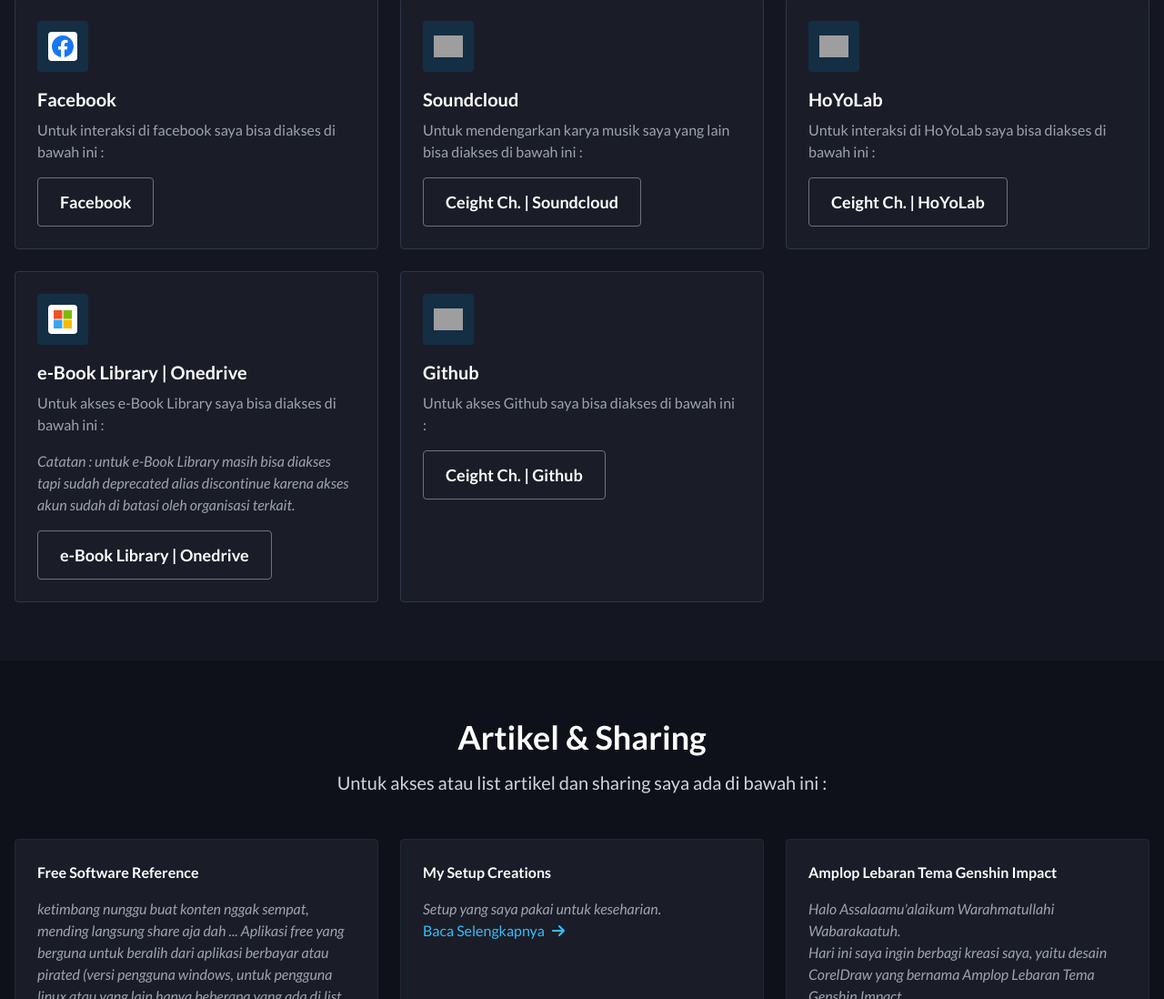
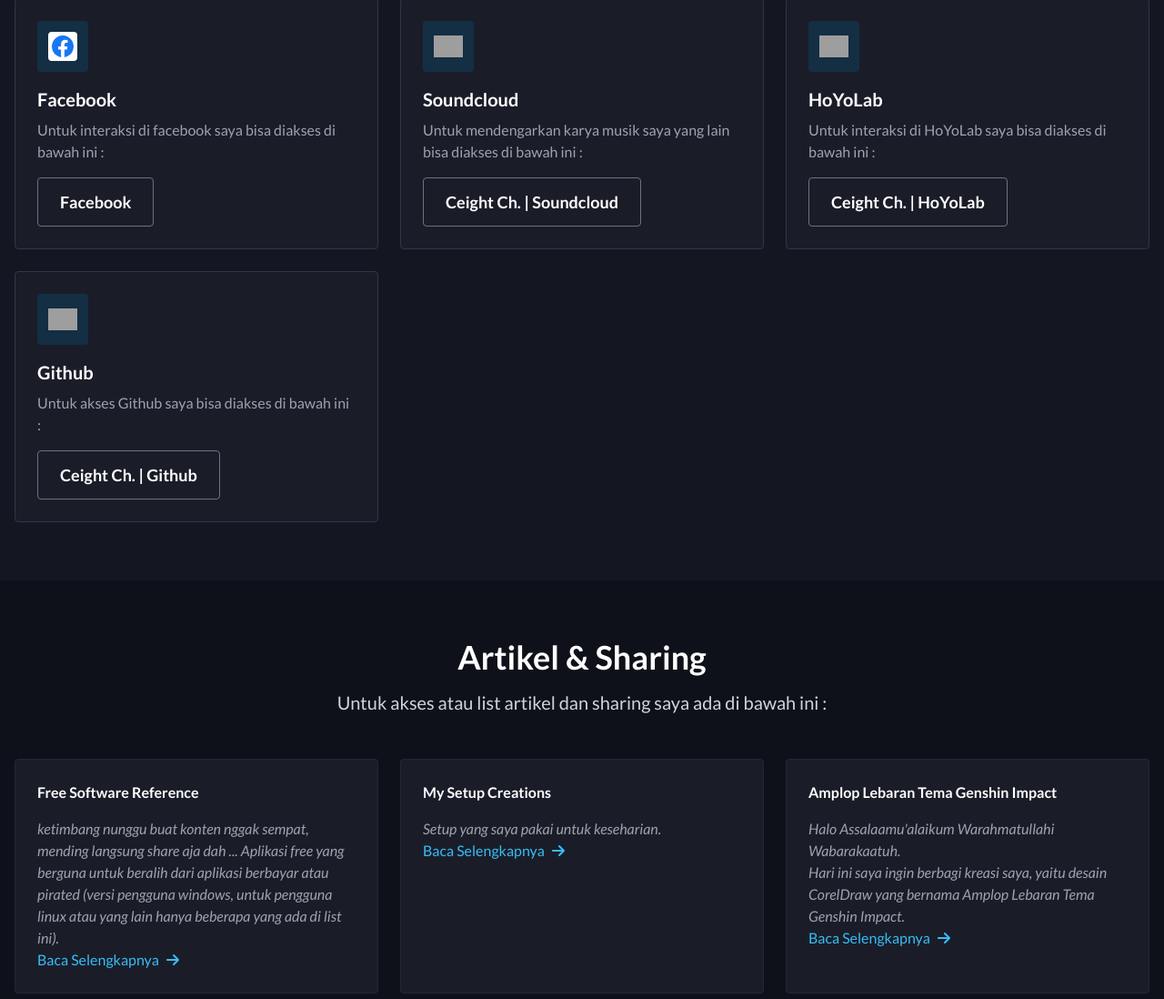
Before and after one commit to ceight7/ceightservers, a plain HTML site: page index.html in a window 1280 px wide. Shown: the part 2022-3120 px from the top of the page at 91% size. Drawn offline with nearby package versions, Linux system fonts and the light colour scheme; grey boxes are pictures that could not be loaded.

Commit message:
Deprecated E-Book OneDrive

```diff
--- a/index.html
+++ b/index.html
@@ -292,24 +292,6 @@
                     </a>
                 </div>
 
-                <!-- Feature 7 -->
-                <div class="feature-card bg-dark-100 p-6 rounded fade-in">
-                    <div class="w-14 h-14 bg-sky-900/40 rounded flex items-center justify-center mb-4">
-                        <img src="images/icons/microsoft.svg" alt="Onedrive" class="w-8 h-8 object-contain rounded">
-                    </div>
-                    <h3 class="text-xl font-bold mb-2 text-white">e-Book Library | Onedrive</h3>
-                    <p class="text-gray-400 mb-4">Untuk akses e-Book Library saya bisa diakses di bawah ini : </p>
-                    <p class="text-gray-400 mb-4 italic">Catatan : untuk e-Book Library masih bisa diakses tapi sudah
-                        deprecated alias discontinue karena akses akun sudah di batasi oleh organisasi terkait.</p>
-                    <a href="https://guruinovatif-my.sharepoint.com/:f:/p/ansyafii_hgn365/EseqXmqoo55Ar7bxy1l_CyUBsGNl1OTwqYr4msBkfJ-GFQ?e=Cokiet" target="_blank"
-                        class="inline-flex items-center text-sky-450 hover:text-sky-400 font-medium">
-                        <button
-                            class="bg-transparent border border-gray-500 hover:border-sky-450 hover:bg-sky-450/10 text-white px-6 py-3 rounded font-bold text-lg transition-colors flex items-center justify-center">
-                            e-Book Library | Onedrive
-                        </button>
-                    </a>
-                </div>
-
                 <!-- Feature 8 -->
                 <div class="feature-card bg-dark-100 p-6 rounded fade-in">
                     <div class="w-14 h-14 bg-sky-900/40 rounded flex items-center justify-center mb-4">
```
